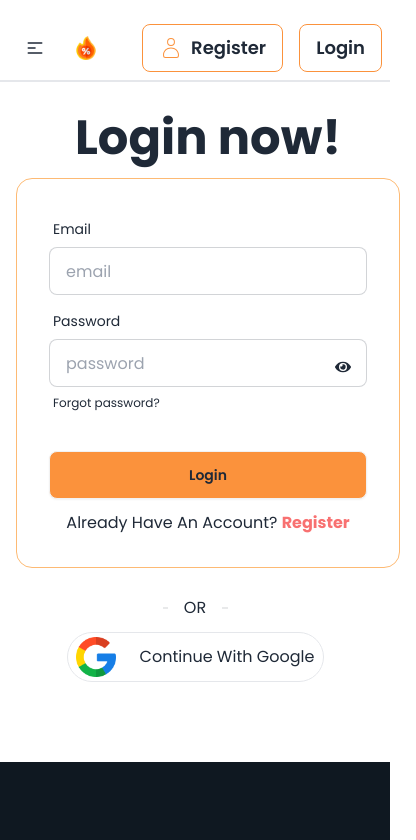
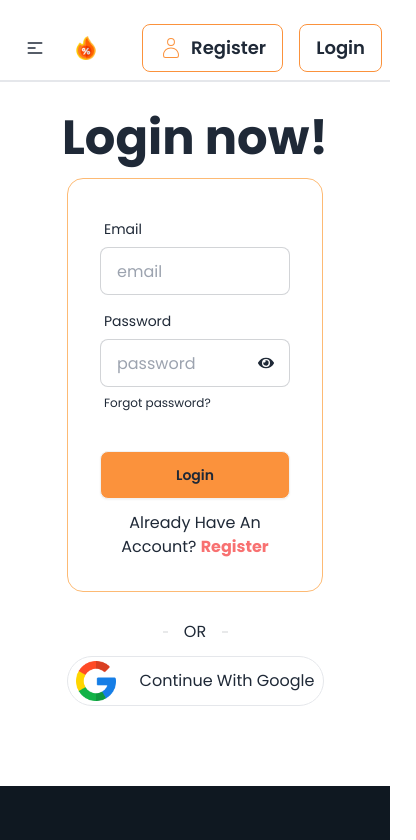
Before and after one commit to abusaleh123/Discount-Pro, a React (Vite) app: page /login in a window 390 px wide. Shown: the top 840 px of the page, 416 px wide, since content can reach past the window. Built offline with nearby package versions, Linux system fonts and the light colour scheme; no server answers.

Commit message:
added commit with responsive

```diff
--- a/src/Components/Brand.jsx
+++ b/src/Components/Brand.jsx
@@ -40,7 +40,7 @@ const Brand = ({brand}) => {
      <div className='md:flex  justify-center items-end lg:justify-start gap-2 mt-4'>
 
 
-      <Link to={`/brand/${_id}`}><button className='btn btn-ghost mb-8 md:mb-0 border-orange-400 text-lg '>View Coupons</button></Link>
+      <Link to={`/brand/${_id}`}><button className='btn btn-ghost mb-8 md:mb-0 border-orange-400 md:text-lg '>View Coupons</button></Link>
       {
           isSaleOn && <div >
             <p className="animate-bounce  text-red-500">Sale Is On</p>
--- a/src/Pages/Login.jsx
+++ b/src/Pages/Login.jsx
@@ -57,7 +57,7 @@ const loginWithGoogle = () => {
           <div className="text-center lg:text-left">
             <h1 className="text-5xl font-bold">Login now!</h1>
           </div>
-          <div className="card bg-base-100 w-full max-w-sm shrink-0 border border-orange-300 ">
+          <div className="card bg-base-100 w-64 md:w-full  md:max-w-max shrink-0 border border-orange-300 ">
             <form onSubmit={handleLogin} className="card-body">
               <div className="form-control">
                 <label className="label">
@@ -75,7 +75,7 @@ const loginWithGoogle = () => {
                 <button
                   type="button"
                 onClick={() => setShowPassword(!showPassword)}
-                className="  w-fit absolute bottom-48 right-12 transform  ">{showPassword ?  <FaEyeSlash />   : <FaEye />}
+                className="  w-fit absolute md:bottom-48 md:right-12 right-12 bottom-[220px] transform  ">{showPassword ?  <FaEyeSlash />   : <FaEye />}
 
                 </button>
                 <label className="label">
--- a/src/Pages/Register.jsx
+++ b/src/Pages/Register.jsx
@@ -84,7 +84,7 @@ const Register = () => {
           <div className="text-center lg:text-left">
             <h1 className="md:text-4xl text-2xl text-start font-bold">Register Now</h1>
           </div>
-          <div className="card bg-base-100 w-96 max-w-sm shrink-0 border border-orange-400 ">
+          <div className="card bg-base-100 w-64 md:w-full  md:max-w-max shrink-0 border border-orange-400 ">
             <form onSubmit={handleRegister} className="card-body">
               <div className="form-control">
                 <label className="label">
```
